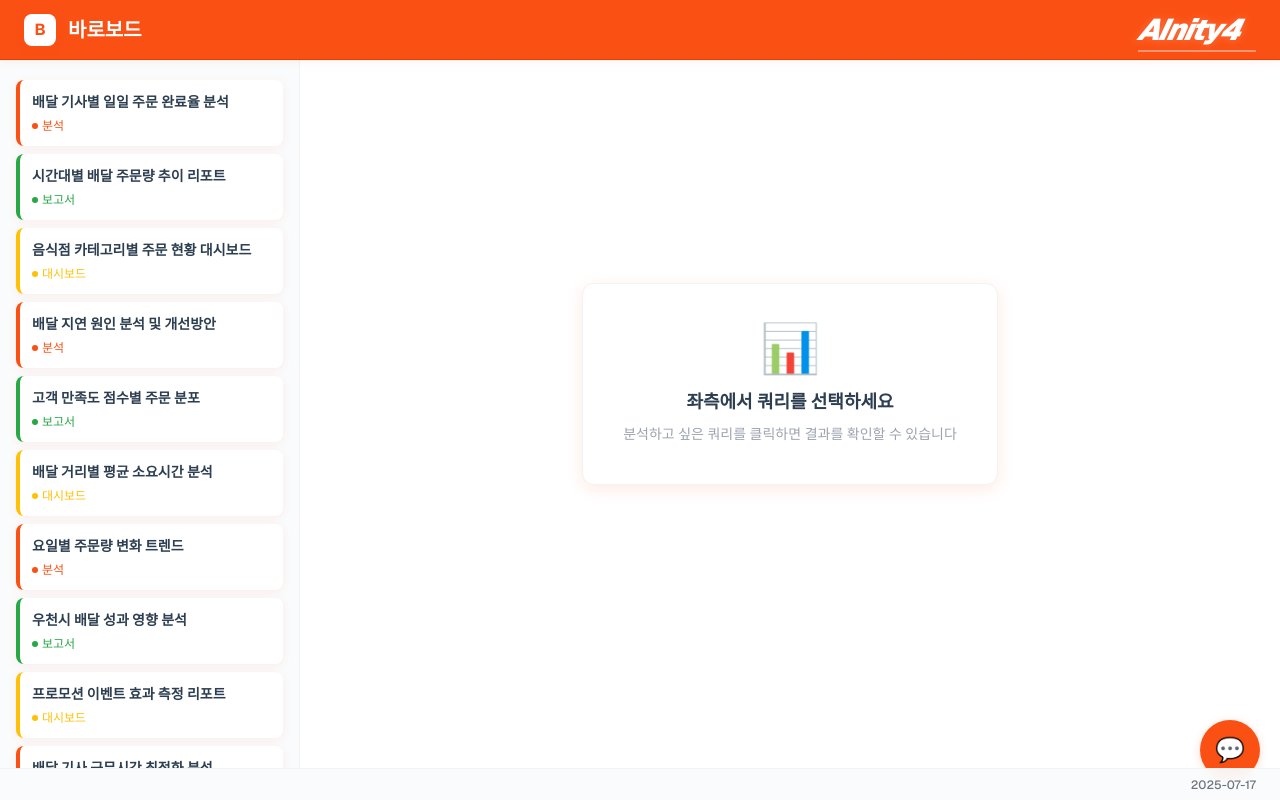
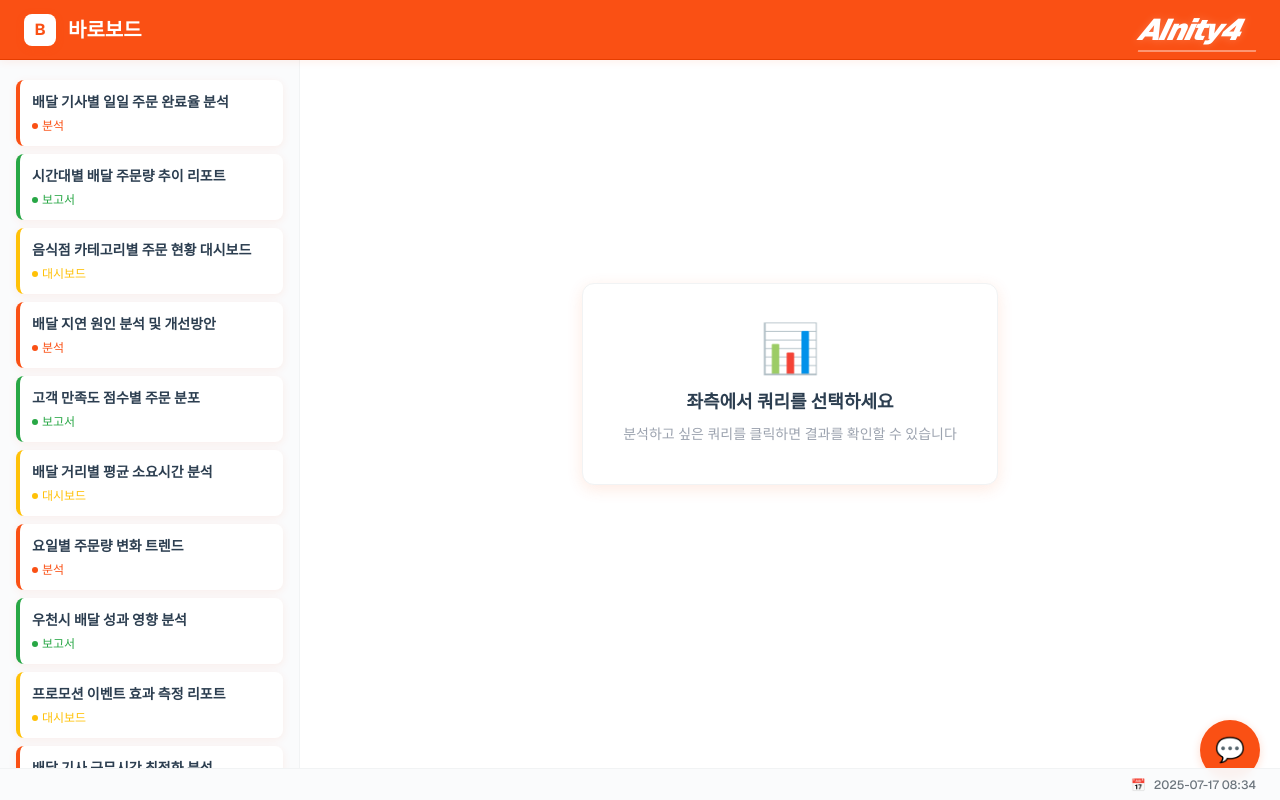
Before and after one commit to tg0825/test-baroboard, a Next.js app: page / in a window 1280 px wide. Built offline with nearby package versions, Linux system fonts and the light colour scheme.

Commit message:
feat: Footer에 실시간 시계 기능 추가
- 현재 시간(HH:MM) 표시 추가
- YYYY-MM-DD HH:MM 형식으로 날짜와 시간 함께 표시
- 1초마다 실시간 업데이트되는 시계 구현
- 📅 아이콘 추가로 UI 개선

```diff
--- a/src/components/Footer.tsx
+++ b/src/components/Footer.tsx
@@ -3,19 +3,22 @@
 import React, { useState, useEffect } from 'react';
 
 const Footer = () => {
-  const [currentDate, setCurrentDate] = useState('');
+  const [currentDateTime, setCurrentDateTime] = useState('');
 
   useEffect(() => {
-    const updateDate = () => {
+    const updateDateTime = () => {
       const now = new Date();
       const year = now.getFullYear();
       const month = String(now.getMonth() + 1).padStart(2, '0');
       const day = String(now.getDate()).padStart(2, '0');
-      setCurrentDate(`${year}-${month}-${day}`);
+      const hours = String(now.getHours()).padStart(2, '0');
+      const minutes = String(now.getMinutes()).padStart(2, '0');
+
+      setCurrentDateTime(`${year}-${month}-${day} ${hours}:${minutes}`);
     };
 
-    updateDate();
-    const interval = setInterval(updateDate, 60000); // 1분마다 업데이트
+    updateDateTime();
+    const interval = setInterval(updateDateTime, 1000); // 1초마다 업데이트
 
     return () => clearInterval(interval);
   }, []);
@@ -27,9 +30,10 @@ const Footer = () => {
         {/* 필요시 추가 정보 */}
       </div>
 
-      {/* 우측 - 현재 날짜 */}
-      <div className="text-xs text-text-secondary font-medium">
-        {currentDate}
+      {/* 우측 - 현재 날짜와 시간 */}
+      <div className="text-xs text-text-secondary font-medium flex items-center gap-2">
+        <span className="text-text-muted">📅</span>
+        <span>{currentDateTime}</span>
       </div>
     </footer>
   );
```
